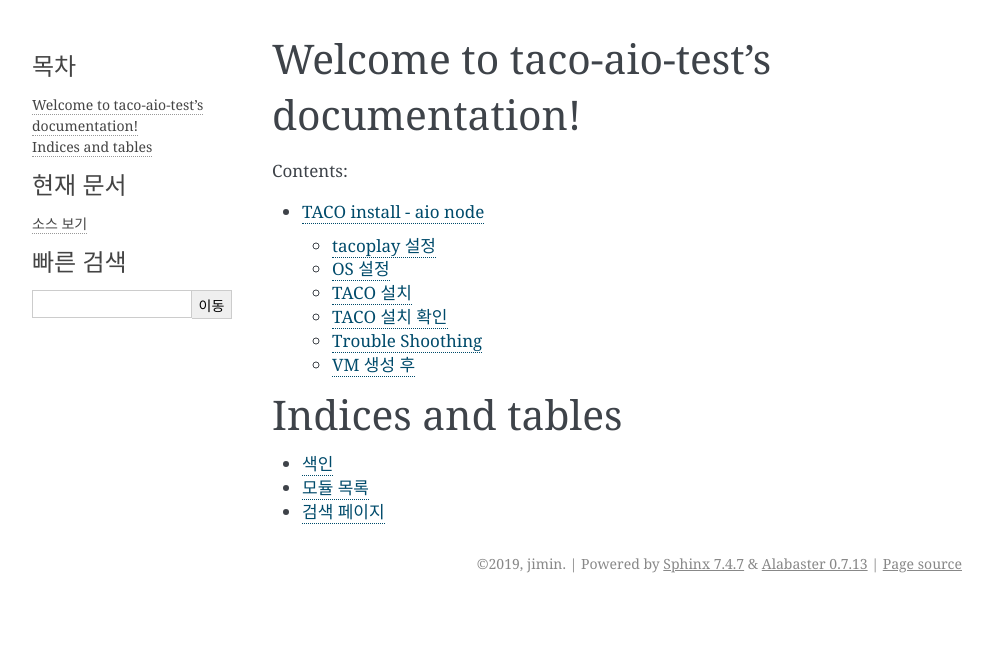
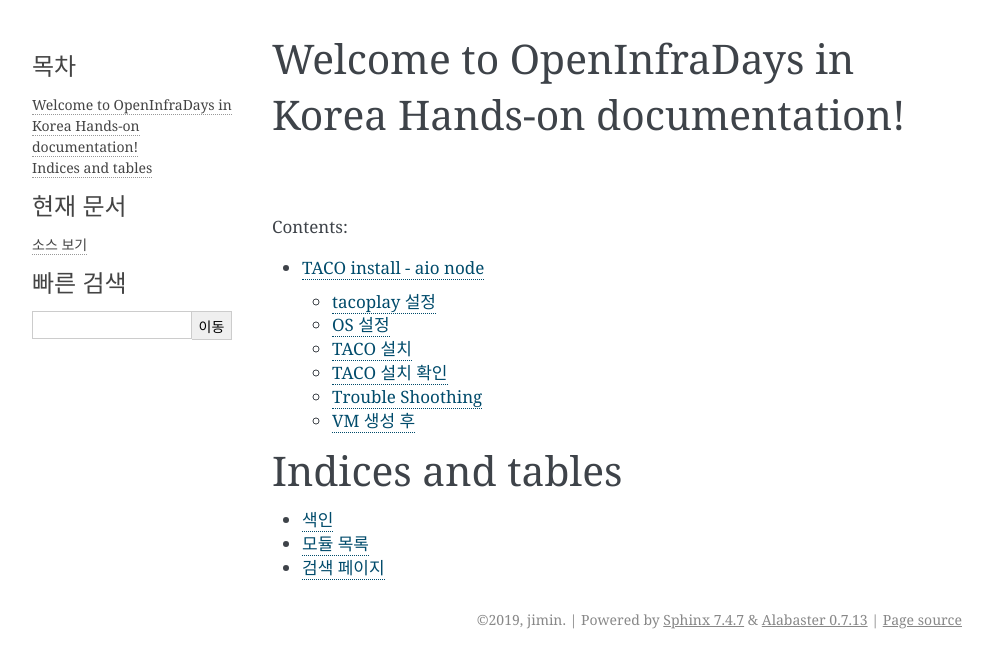
Before and after one commit to openinfradev/openinfraday-2019-handson-docs, a Sphinx documentation site: the page built from docs/source/index.rst, in a window 1280 px wide. Shown: the top 668 px of the page, without its empty margins (148-1141 px from the left). Built offline with Sphinx 7.4.7, drawn with Linux system fonts in a browser that asks for light colours.

Commit message:
change doc title

```diff
--- a/docs/source/index.rst
+++ b/docs/source/index.rst
@@ -3,7 +3,7 @@
    You can adapt this file completely to your liking, but it should at least
    contain the root `toctree` directive.
 
-Welcome to taco-aio-test's documentation!
+Welcome to OpenInfraDays in Korea Hands-on documentation!
 =========================================
 
 .. toctree::
```
